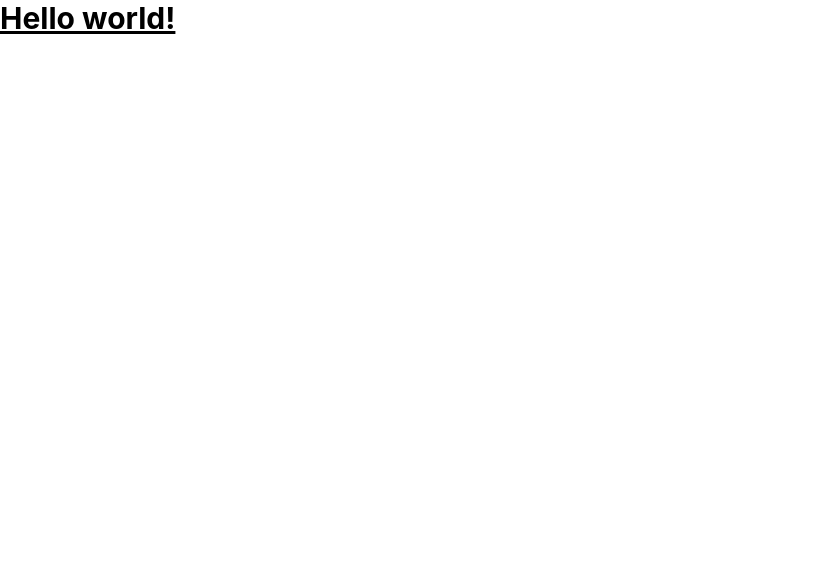
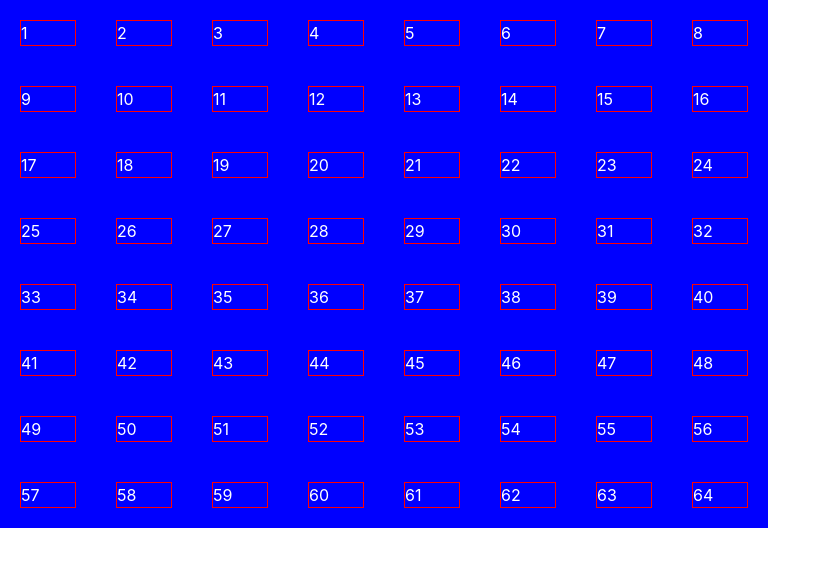
Before and after one commit to vicky-masai/gaming-gurus, a React (Create React App) app in the folder frontend/: page / in a window 1280 px wide. Shown: the top 566 px of the page, without its empty margins (0-831 px from the left). Built offline with nearby package versions, Linux system fonts and the light colour scheme.

Commit message:
app file code added

```diff
--- a/frontend/src/App.tsx
+++ b/frontend/src/App.tsx
@@ -1,9 +1,10 @@
 
 
 export default function App() {
+  const arr = new Array(64).fill(0);
   return (
-    <h1 className="text-3xl font-bold underline">
-      Hello world!
-    </h1>
+    <div style={{width:"60%", height:"auto", backgroundColor:"blue", color:"white", display:"grid",gridTemplateColumns:"repeat(8, 1fr)", gridTemplateRows:"repeat(8,1fr)", justifyContent:"center", alignItems:"center"}}>
+      {arr.map((el,i)=> <div style={{border:"1px solid red", margin:"20px"}}>{i+1}</div> )}
+    </div>
   )
 }
```
